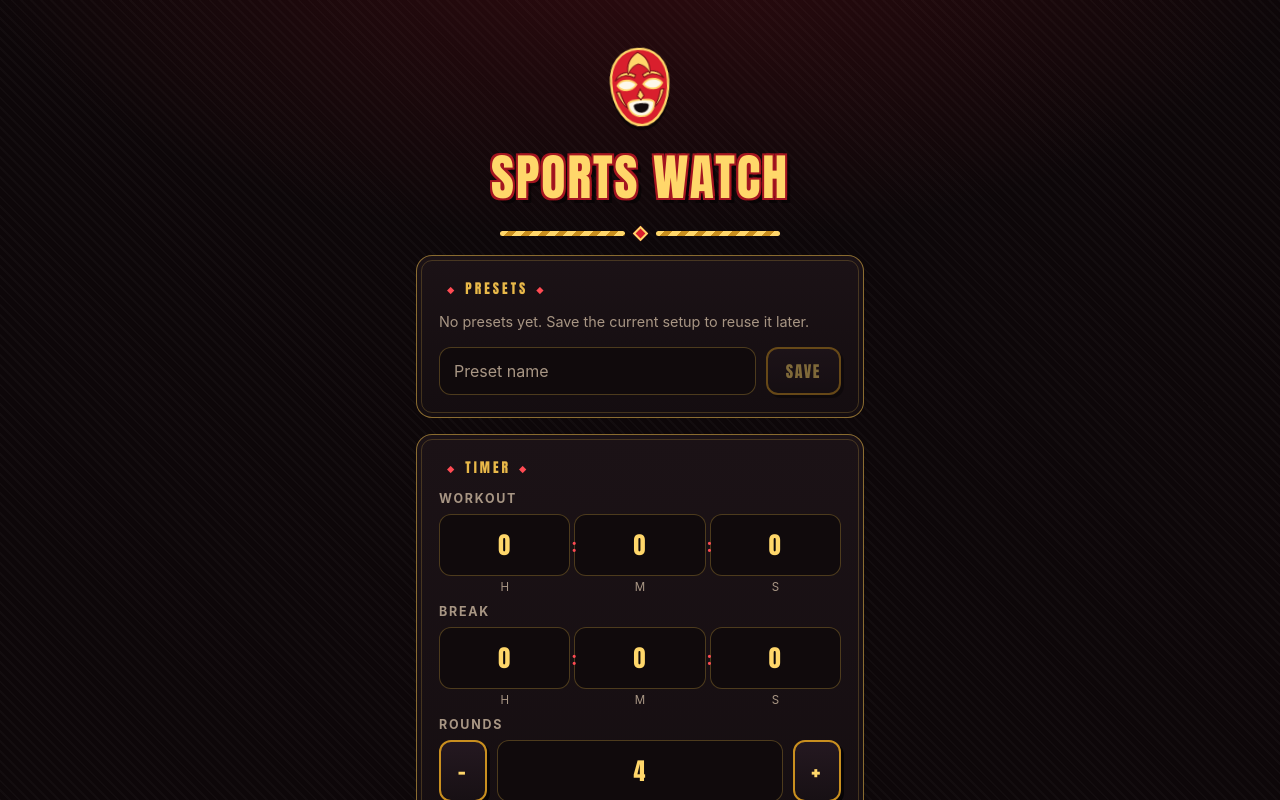
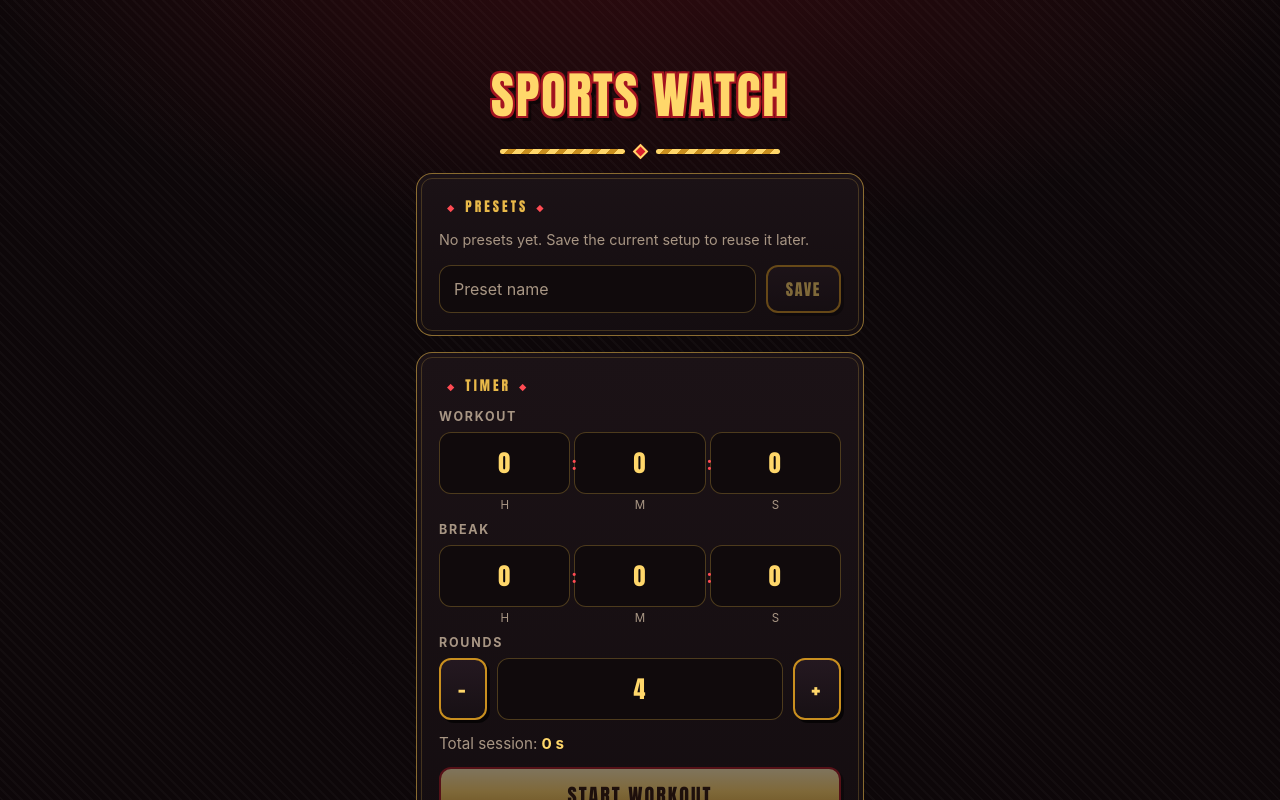
Before and after one commit to vlvagerviwager/sports-watch, a React (Vite) app: page / in a window 1280 px wide. Shown: the top 800 px of the page. Built offline with nearby package versions, Linux system fonts and the light colour scheme.

Commit message:
chore: remove mask graphic from header

```diff
--- a/src/components/SetupView.tsx
+++ b/src/components/SetupView.tsx
@@ -3,7 +3,6 @@ import type { Preset, TimerConfig } from "../types";
 import { clampInt, formatDuration, sessionTotalSeconds } from "../lib/time";
 import { TimeInput } from "./TimeInput";
 import { PresetList } from "./PresetList";
-import { LuchadorMask } from "./LuchadorMask";
 
 interface SetupViewProps {
   config: TimerConfig;
@@ -57,7 +56,6 @@ export function SetupView({
   return (
     <main className="setup">
       <header className="app-header">
-        <LuchadorMask className="header-mask" size={68} />
         <h1 className="app-title">Sports Watch</h1>
         <div className="rope-divider" aria-hidden="true">
           <span />
--- a/src/styles.css
+++ b/src/styles.css
@@ -96,11 +96,6 @@ input {
   display: flex;
   flex-direction: column;
   align-items: center;
-}
-
-.header-mask {
-  filter: drop-shadow(0 4px 0 rgba(0, 0, 0, 0.55));
-  transform: rotate(-4deg);
 }
 
 .app-title {
```
